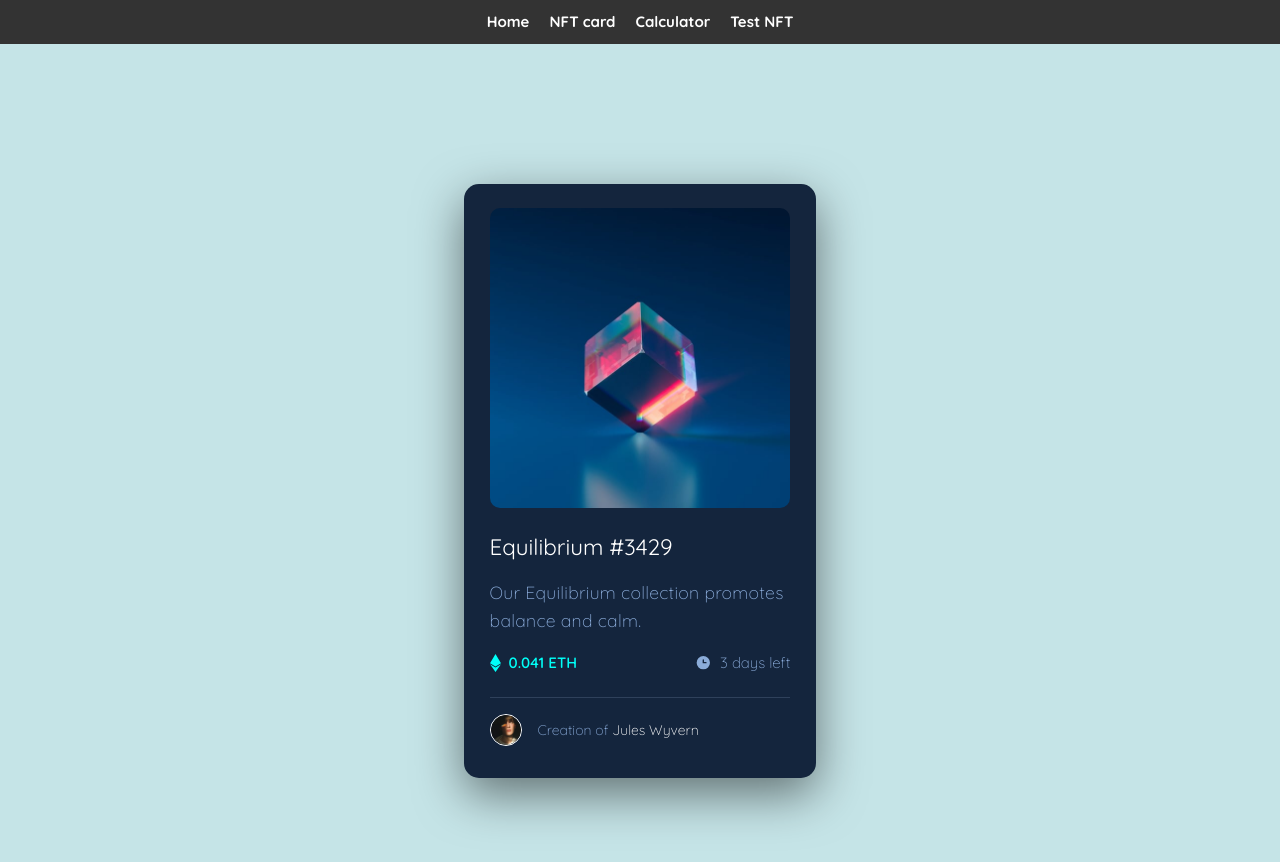
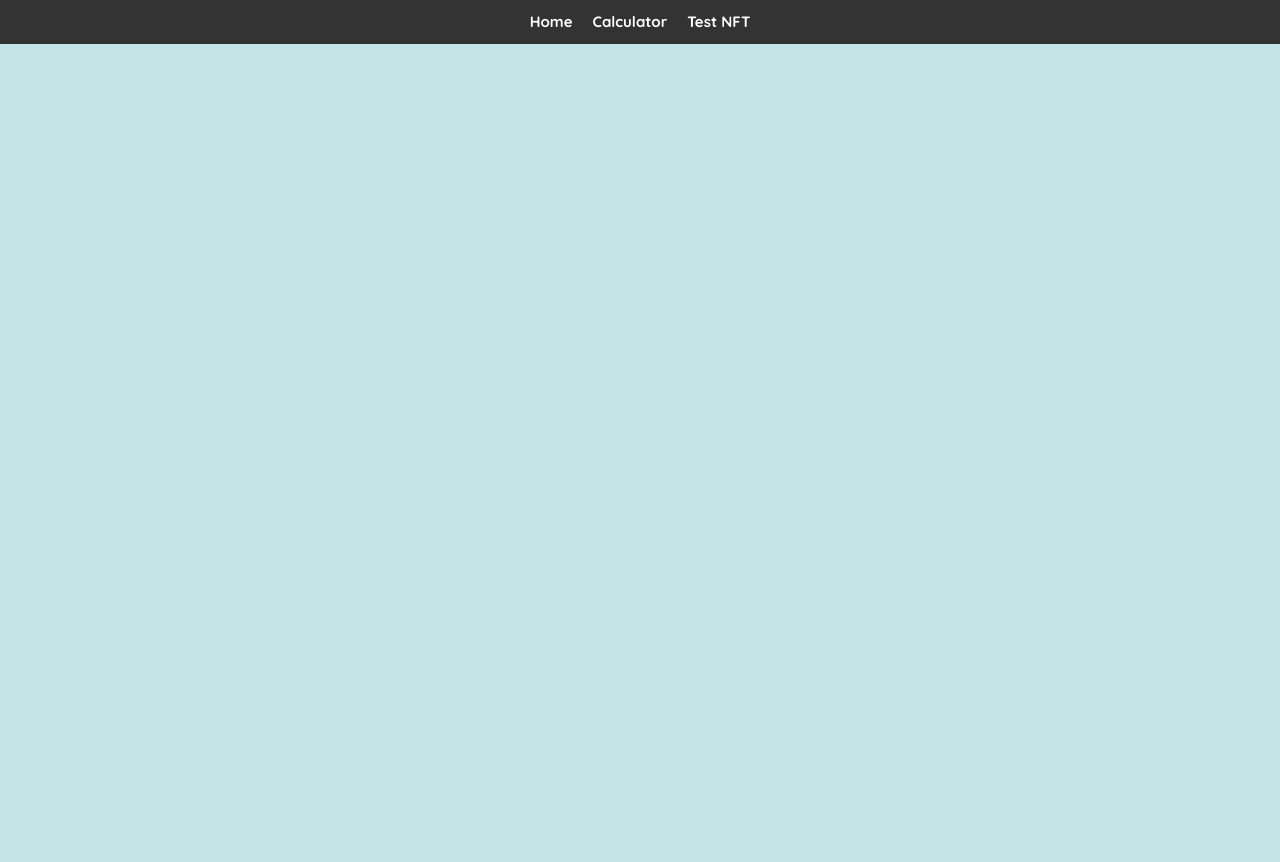
Before and after one commit to owdea/react-rework, a React (Vite) app: page /2nd-project in a window 1280 px wide. Shown: the top 862 px of the page. After the commit the page ends 800 px from the top, so only its background shows below. Built offline with nearby package versions, Linux system fonts and the light colour scheme.

Commit message:
Completed NFTCard Component, Page and CSS.module

```diff
--- a/src/App.tsx
+++ b/src/App.tsx
@@ -1,7 +1,6 @@
 import './App.css'
 import Home from './pages/Home'
 import {BrowserRouter as Router, Route, Switch} from "react-router-dom"
-import NFTCard from './pages/NFTpage'
 import Layout from './layouts/Layout'
 import Test from './pages/Test'
 import Calculator2 from './modules/calculator/Calculator2'
@@ -13,9 +12,6 @@ function App() {
         <Switch>
           <Route exact path="/">
             <Home/>
-          </Route>
-          <Route path="/2nd-project">
-            <NFTCard/>
           </Route>
           <Route path="/calculator">
             <Calculator2/>
--- a/src/components/NFTcard/NFTcard.tsx
+++ /dev/null
@@ -1,39 +0,0 @@
-import "../../styles/NFTcard.css";
-import equilibrium from "../../assets/NFTcard/image-equilibrium.jpg"
-import avatar from "../../assets/NFTcard/image-avatar.png"
-import ethereum from "../../assets/NFTcard/icon-ethereum.svg"
-import clock from "../../assets/NFTcard/icon-clock.svg"
-import overlay from "../../assets/NFTcard/icon-view.svg"
-
-function NFTcard() {
-    return (
-    <div className="body">
-        <div className="nftBox"> {/*main-card*/}
-            <div className="img-wrapper"> {/*image-container*/}
-                <img className="nft-image" src={equilibrium} alt="Equilibrium"/>
-                <div className="overlay"></div>
-                <img className="nft-overlay" src={overlay} alt="view-icon" />
-            </div>
-            <div className="text-container">
-                <h3 className="title">Equilibrium #3429</h3>
-                <p className="description">Our Equilibrium collection promotes balance and calm.</p>
-                <div className="info-row">
-                    <div className="price-div">
-                        <img src = {ethereum} alt="ETH" className="icon"/><span className="eth">0.041 ETH</span>
-                    </div>
-                    <div className="creation-div">
-                        <img src = {clock} alt="clock" className="icon" /><span>3 days left</span>
-                    </div>
-                </div>
-
-                <div className="creation-row">
-                    <img className="user-image" src={avatar} alt="userImg"/>
-                    <p className="author">Creation of <span className="name">Jules Wyvern</span></p>
-                </div>
-            </div>
-        </div>
-    </div>
-  )
-}
-
-export default NFTcard;
--- a/src/layouts/components/Navbar.tsx
+++ b/src/layouts/components/Navbar.tsx
@@ -7,9 +7,6 @@ const Navbar = () => {
       <ul className={styles.ul}>
         <li className={styles.li}>
           <Link to="/" className={styles.link}>Home</Link>
-        </li>
-        <li className={styles.li}>
-          <Link to="/2nd-project" className={styles.link}>NFT card</Link>
         </li>
         <li className={styles.li}>
           <Link to="calculator" className={styles.link}>Calculator</Link>
--- a/src/pages/NFTpage.tsx
+++ /dev/null
@@ -1,9 +0,0 @@
-import NFTcard from "../components/NFTcard/NFTcard";
-
-function NFTCard() {
-    return (
-        <NFTcard />
-    )
-}
-
-export default NFTCard;
--- a/src/styles/NFTcard.css
+++ /dev/null
@@ -1,170 +0,0 @@
-@import url("https://fonts.googleapis.com/css2?family=Outfit:wght@300;400;600&display=swap");
-
-* {
-    margin: 0;
-    padding: 0;
-    box-sizing: border-box;
-}
-
-:root {
-    --bg-main: hsl(217, 54%, 11%);
-    --bg-card: hsl(216, 50%, 16%);
-    --colour-blue: hsl(215, 51%, 70%);
-    --colour-cyan: hsl(178, 100%, 50%);
-    --colour-white: hsl(0, 0%, 100%);
-    --line-colour: hsl(215, 32%, 27%);
-    text-align: left;
-}
-
-body {
-    background-color: var(--bg-main);
-    font-family: "Outfit", sans-serif;
-    color: var(--colour-blue);
-    font-weight: 300;
-    line-height: 1.6;
-}
-
-p {
-    font-size: 14px;
-    font-weight: 300;
-    color:hsl(215, 51%, 70%);
-}
-
-.nftBox { /*main-card*/
-    background-color: var(--bg-card);
-    width: min(87.5%, 22rem);
-    margin: 9.5rem auto;
-    border-radius: 15px;
-    padding: 1.5rem 1.6rem 2rem;
-    box-shadow: 0 1rem 3rem rgba(0, 0, 0, 0.5);
-}
-
-.img-wrapper { /*image-container*/
-    position: relative;
-    margin: 0 auto;
-    width: 100%;
-    max-width: 300px;
-
-}
-
-.nft-overlay { /*view*/
-    position: absolute;
-    top: 50%;
-    left: 50%;
-    transform: translate(-50%, -50%);
-    text-align: center;
-    display: none;
-}
-
-.img-wrapper:hover .overlay {
-    opacity: 1;
-    cursor: pointer;
-}
-
-.image-container:hover .overlay + .view {
-    display: block;
-}
-
-.overlay { /*overlay*/
-    position: absolute;
-    top: 0;
-    bottom: 0;
-    left: 0;
-    right: 0;
-    height: 100%;
-    width: 100%;
-    opacity: 0;
-    background-color: var(--colour-cyan);
-    background-image: url("../assets/NFTcard/icon-view.svg");
-    border-radius: 10px;
-    background-repeat: no-repeat;
-    background-position: center center;
-}
-
-.img-wrapper:hover .overlay { /**/
-    opacity: 0.8;
-}
-
-.text-container {
-
-}
-
-.nft-image { /*main-image*/
-    display: block;
-    max-width: 300px;
-    width: 100%;
-    height: auto;
-    border-radius: 10px;
-}
-
-
-
-.title { /*title*/
-    color: var(--colour-white);
-    margin: 1.4rem 0 0.75rem;
-    font-size: 1.4rem;
-    font-weight: 400;
-}
-.description {
-    font-size: 1.1rem;
-    letter-spacing: 0.015em;
-    margin-bottom: 1rem;
-    font-weight: 300;
-}
-
-.title:hover { /**/
-    color: hsl(178, 100%, 50%);
-}
-
-.info-row { /*eth-info*/
-    display: flex;
-    justify-content: space-between;
-    margin: 1rem 0 1.4rem;
-}
-.price-div { /*info*/
-    display: flex;
-    justify-content: center;
-    align-items: center;
-}
-
-.creation-div { /*info*/
-    display: flex;
-    justify-content: center;
-    align-items: center;
-}
-
-.eth { /**/
-    color: var(--colour-cyan);
-    font-weight: 600;
-}
-
-.icon{ /*info*/
-    margin-right: 0.5rem;
-}
-
-.creation-row { /*creator-info*/
-    display: flex;
-    border-top: 1px solid var(--line-colour);
-    padding-top: 1rem;
-    align-items: center;
-}
-
-.user-image { /*avatar*/
-    border: 1px solid var(--colour-white);
-    border-radius: 50%;
-    width: 2rem;
-    height: auto;
-    margin-right: 1rem;
-}
-
-.author { /*creator-text*/
-    font-weight: 300;
-}
-
-.name { /*creator-name*/
-    color: white;
-}
-
-.name:hover { /**/
-    color: hsl(178, 100%, 50%);
-}
```
